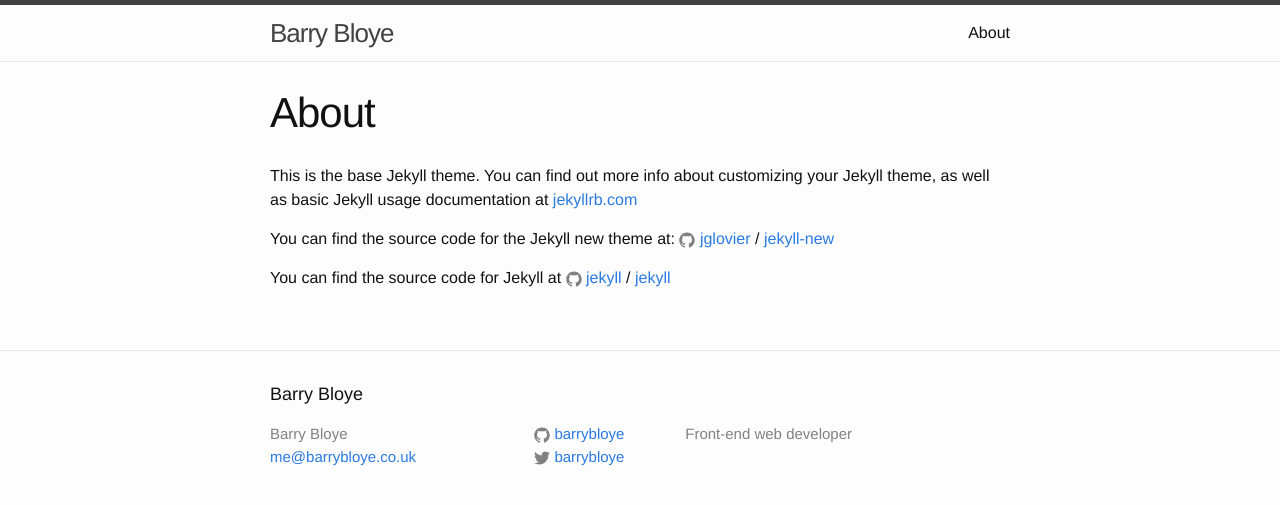
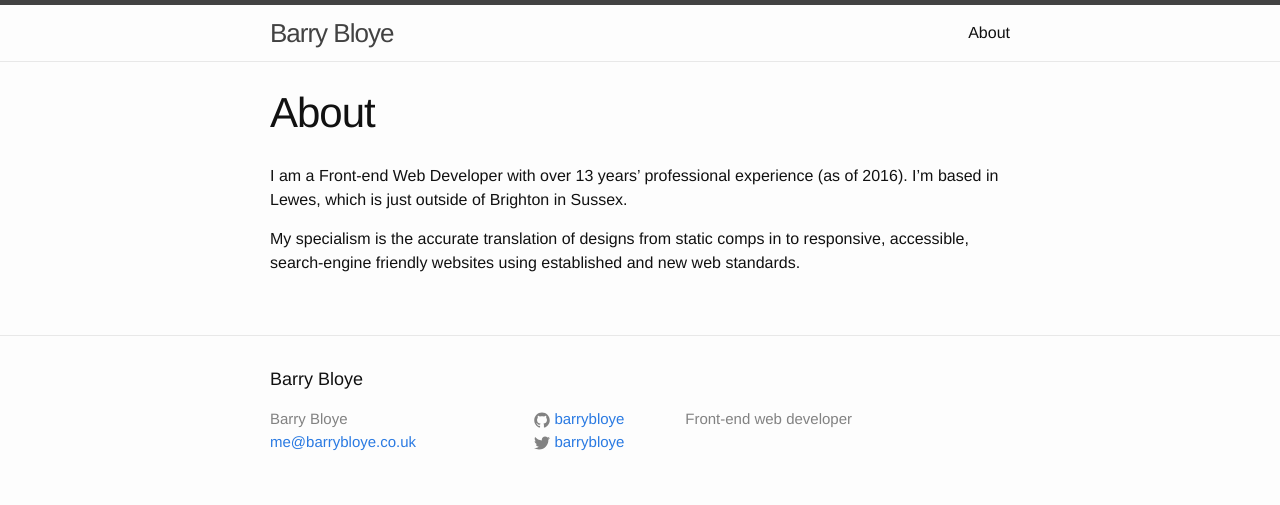
Before and after one commit to barrybloye/barrybloye.github.io, a Jekyll site: the page built from about.md, in a window 1280 px wide. Shown: the top 505 px of the page. Built offline with Jekyll 4.4.1, drawn with Linux system fonts in a browser that asks for light colours.

Commit message:
About page text

```diff
--- a/about.md
+++ b/about.md
@@ -4,12 +4,6 @@
 permalink: /about/
 ---
 
-This is the base Jekyll theme. You can find out more info about customizing your Jekyll theme, as well as basic Jekyll usage documentation at [jekyllrb.com](http://jekyllrb.com/)
+I am a Front-end Web Developer with over 13 years' professional experience (as of 2016). I'm based in Lewes, which is just outside of Brighton in Sussex.
 
-You can find the source code for the Jekyll new theme at:
-{% include icon-github.html username="jglovier" %} /
-[jekyll-new](https://github.com/jglovier/jekyll-new)
-
-You can find the source code for Jekyll at
-{% include icon-github.html username="jekyll" %} /
-[jekyll](https://github.com/jekyll/jekyll)
+My specialism is the accurate translation of designs from static comps in to responsive, accessible, search-engine friendly websites using established and new web standards.
```
